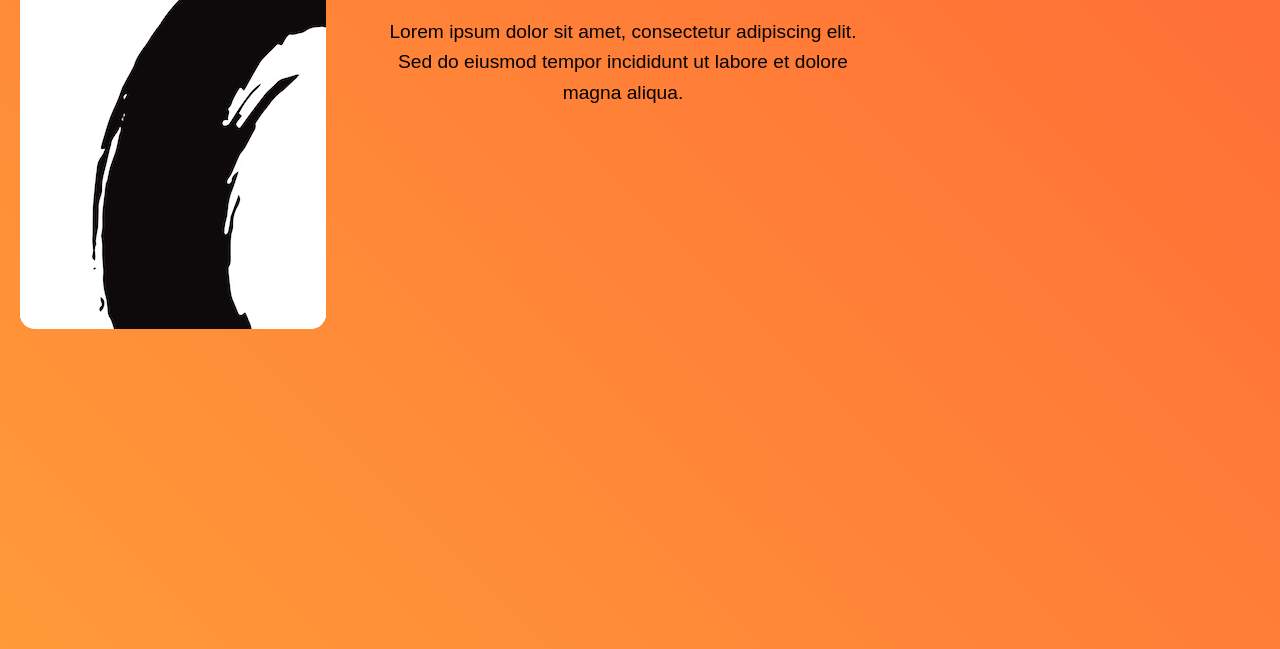
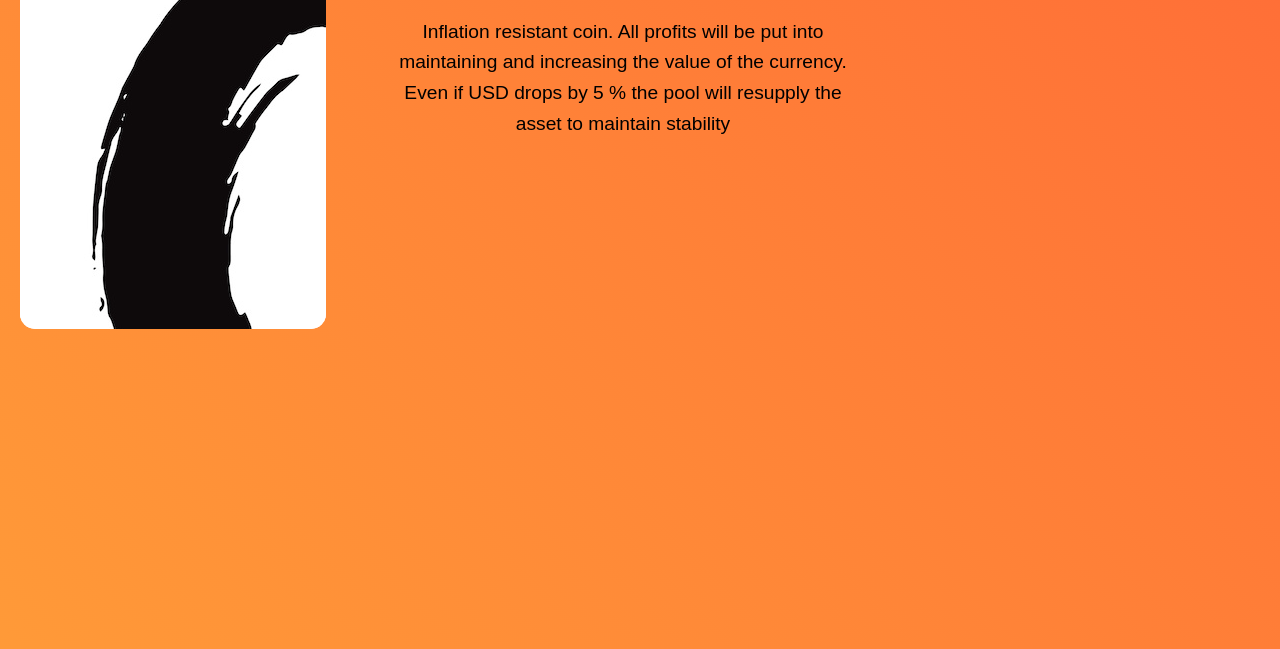
Before and after one commit to qwertazioo/Inflation_Resistant_Coin, a plain HTML site: page index.html in a window 1280 px wide. Shown: the part 191-840 px from the top of the page. Drawn offline with Linux system fonts and the light colour scheme.

Commit message:
Update index.html

```diff
--- a/index.html
+++ b/index.html
@@ -69,7 +69,9 @@
         </div>
         <div class="content">
             <h1>Inflation Resistant Coin</h1>
-            <p>Lorem ipsum dolor sit amet, consectetur adipiscing elit. Sed do eiusmod tempor incididunt ut labore et dolore magna aliqua.</p>
+            <p>Inflation resistant coin.
+All profits will be put into maintaining and increasing the value of the currency.
+Even if USD drops by 5 % the pool will resupply the asset to maintain stability </p>
         </div>
     </div>
 </body>
```
